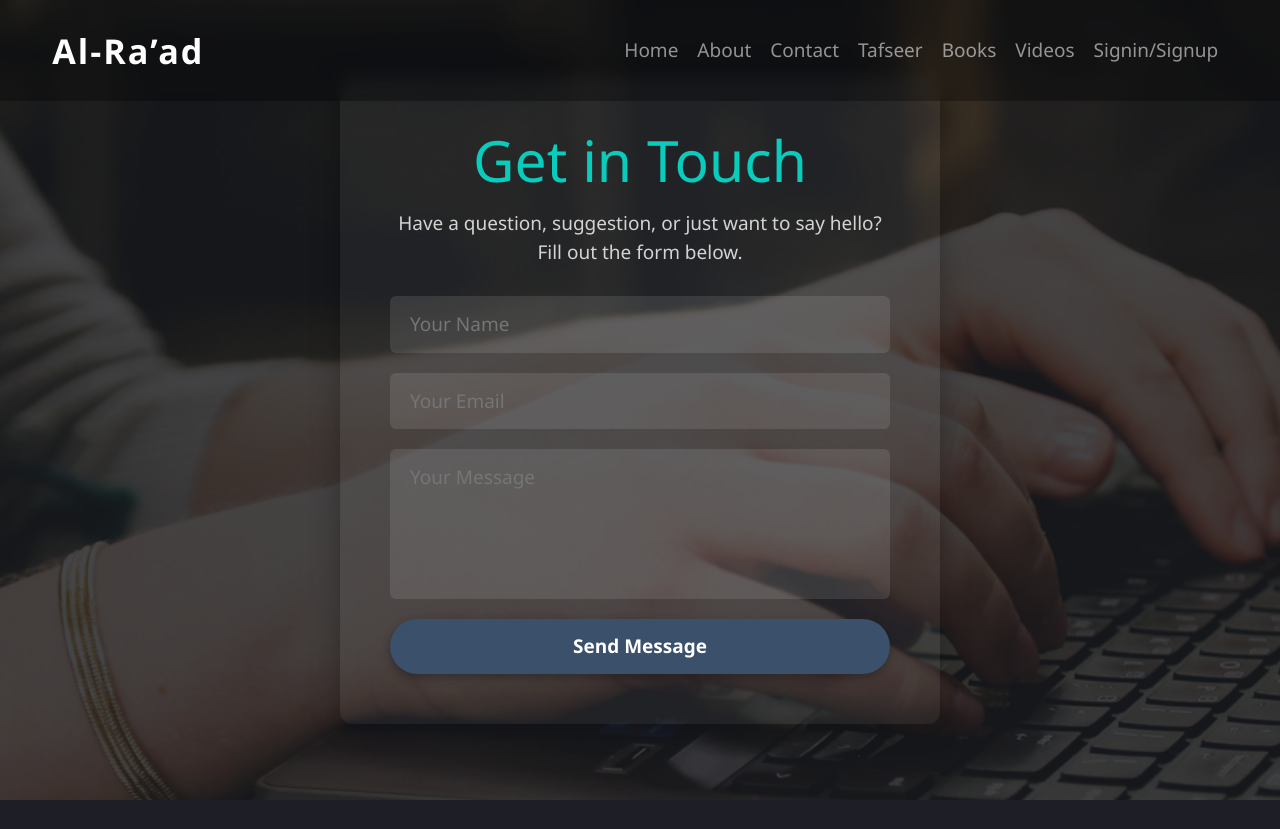
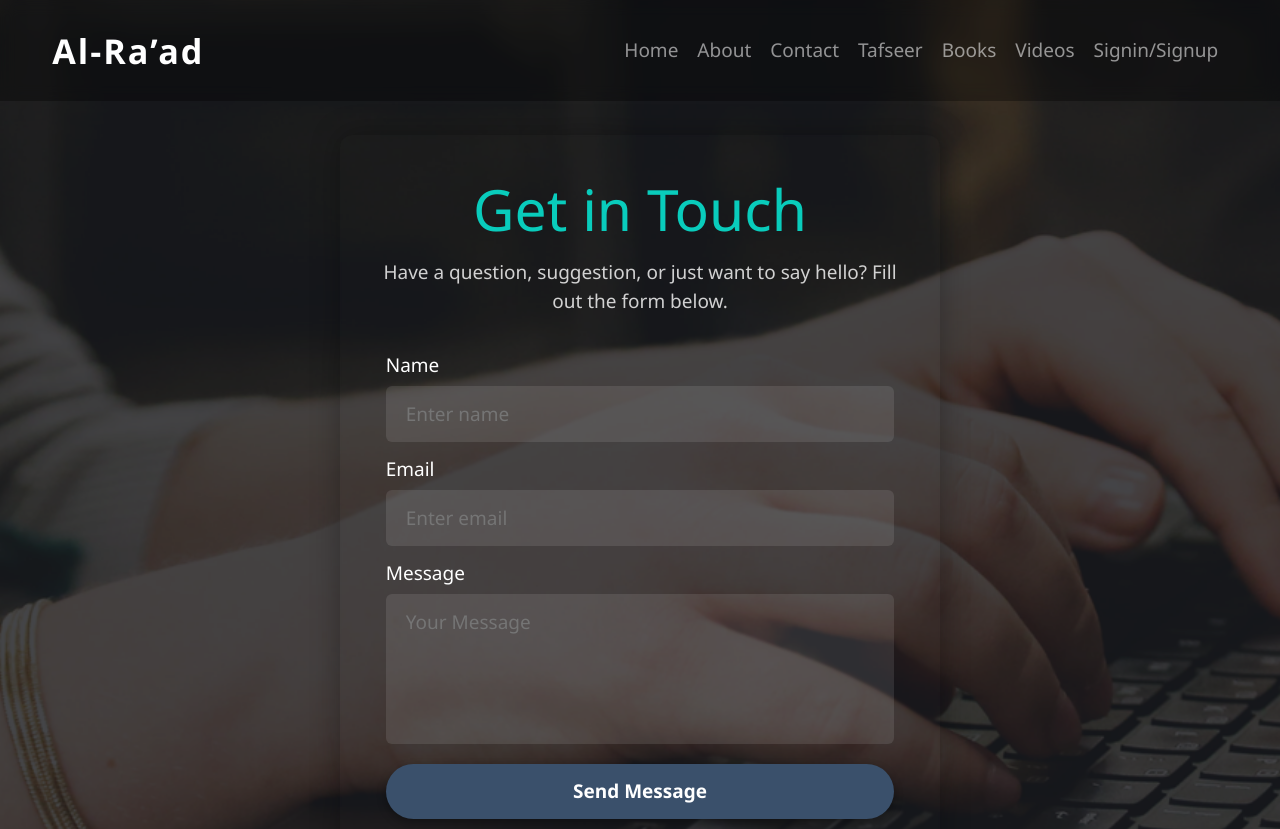
Before and after one commit to usmanhameed2017/al-raad, a React (Vite) app in the folder client/: page /contact in a window 1280 px wide. Shown: the top 829 px of the page. Built offline with nearby package versions, Linux system fonts and the light colour scheme; no server answers.

Commit message:
Updated contact us layout

```diff
--- a/client/src/pages/marketing/Contact/index.jsx
+++ b/client/src/pages/marketing/Contact/index.jsx
@@ -1,8 +1,11 @@
 import { motion } from 'framer-motion';
 import styles from './style.module.css';
 import Button from '../../../components/Button';
+import FormBS from '../../../components/Form';
+import { ErrorMessage, Field, Form } from 'formik';
 
-function Contact() {
+function Contact()
+{
     return (
         <div className={styles.contactWrapper}>
             <img src="/public/contactus.jpg" alt="background" className={styles.bgImage} />
@@ -12,19 +15,40 @@ function Contact() {
                     className={styles.formContainer}
                     initial={{ opacity: 0, y: 40 }}
                     animate={{ opacity: 1, y: 0 }}
-                    transition={{ duration: 0.6, ease: "easeOut" }}
-                >
+                    transition={{ duration: 0.6, ease: "easeOut" }}>
+
                     <h1 className={styles.heading}>Get in Touch</h1>
                     <p className={styles.subtext}>
                         Have a question, suggestion, or just want to say hello? Fill out the form below.
                     </p>
 
-                    <form className={styles.contactForm}>
-                        <input type="text" placeholder="Your Name" className={styles.inputField} />
-                        <input type="email" placeholder="Your Email" className={styles.inputField} />
-                        <textarea placeholder="Your Message" className={styles.textarea}></textarea>
-                        <Button>Send Message</Button>
-                    </form>
+                    <FormBS>
+                        <Form className={styles.contactForm}>
+                            {/* Name */}
+                            <div className={styles.formGroup}>
+                                <label htmlFor="name" className={styles.formLabel}>Name</label>
+                                <Field type='text' name='name' className={`${styles.inputField}`} placeholder="Enter name" />
+                                <span className={styles.textDanger}><ErrorMessage name="name" /></span>
+                            </div>
+
+                            {/* Email */}
+                            <div className={styles.formGroup}>
+                                <label htmlFor="email" className={styles.formLabel}>Email</label>
+                                <Field type='email' name='email' className={styles.inputField} placeholder="Enter email" />
+                                <span className={styles.textDanger}><ErrorMessage name="email" /></span>
+                            </div>
+
+                            {/* Message */}
+                            <div className={styles.formGroup}>
+                                <label htmlFor="message" className={styles.formLabel}>Message</label>
+                                <Field as="textarea" name="message" className={styles.textarea} placeholder="Your Message" />
+                                <span className={styles.textDanger}><ErrorMessage name="message" /></span>
+                            </div>
+
+                            {/* Submit */}
+                            <Button type="submit" className="w-100">Send Message</Button>
+                        </Form>
+                    </FormBS>
                 </motion.div>
             </div>
         </div>
--- a/client/src/pages/marketing/Contact/style.module.css
+++ b/client/src/pages/marketing/Contact/style.module.css
@@ -1,7 +1,7 @@
 .contactWrapper {
   position: relative;
   width: 100%;
-  height: 100vh;
+  min-height: 100vh;
   overflow: hidden;
 }
 
@@ -25,16 +25,24 @@
 }
 
 .formContainer {
-  background-color: rgba(255, 255, 255, 0.05);
+  /* background-color: rgba(255, 255, 255, 0.05); */
+  margin-top: 135px;
   backdrop-filter: blur(1px);
   -webkit-backdrop-filter: blur(15px);
   border-radius: 12px;
-  padding: 50px;
+  padding: 40px;
   max-width: 600px;
   width: 90%;
   text-align: center;
   color: #fff;
   box-shadow: 0 0 30px rgba(0, 0, 0, 0.3);
+}
+
+@media (max-width: 768px) {
+  .formContainer {
+    margin-top: 125px;
+    margin-bottom: 30px;
+  }
 }
 
 .heading {
@@ -52,11 +60,12 @@
 .contactForm {
   display: flex;
   flex-direction: column;
-  gap: 20px;
+  margin-bottom: 20px;
 }
 
 .inputField,
 .textarea {
+  width: 100%;
   padding: 14px 20px;
   border: none;
   border-radius: 6px;
@@ -67,6 +76,27 @@
 }
 
 .textarea {
-  height: 150px;
-  resize: none;
+    min-height: 120px;
+    resize: vertical;
+    height: 150px;
+    resize: none;
 }
+
+.formGroup {
+    margin-bottom: 8px;
+    text-align: left;
+}
+
+.formLabel {
+    display: block;
+    margin-bottom: 6px;
+    font-weight: 500;
+    color: #fff; /* optional if using dark background */
+}
+
+.textDanger {
+    color: red;
+    font-size: 0.85rem;
+    margin-top: 5px;
+    display: block;
+}
```
